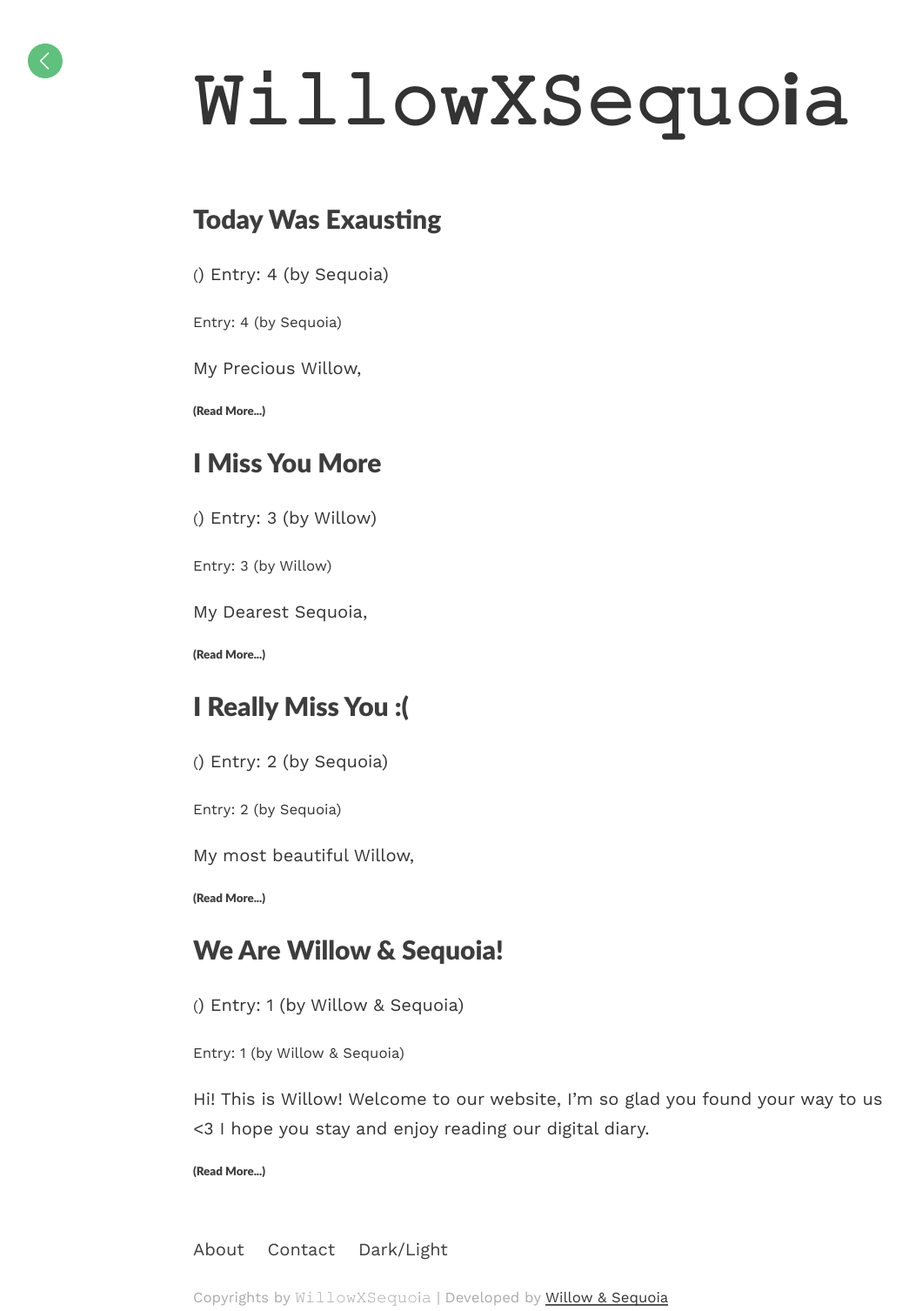
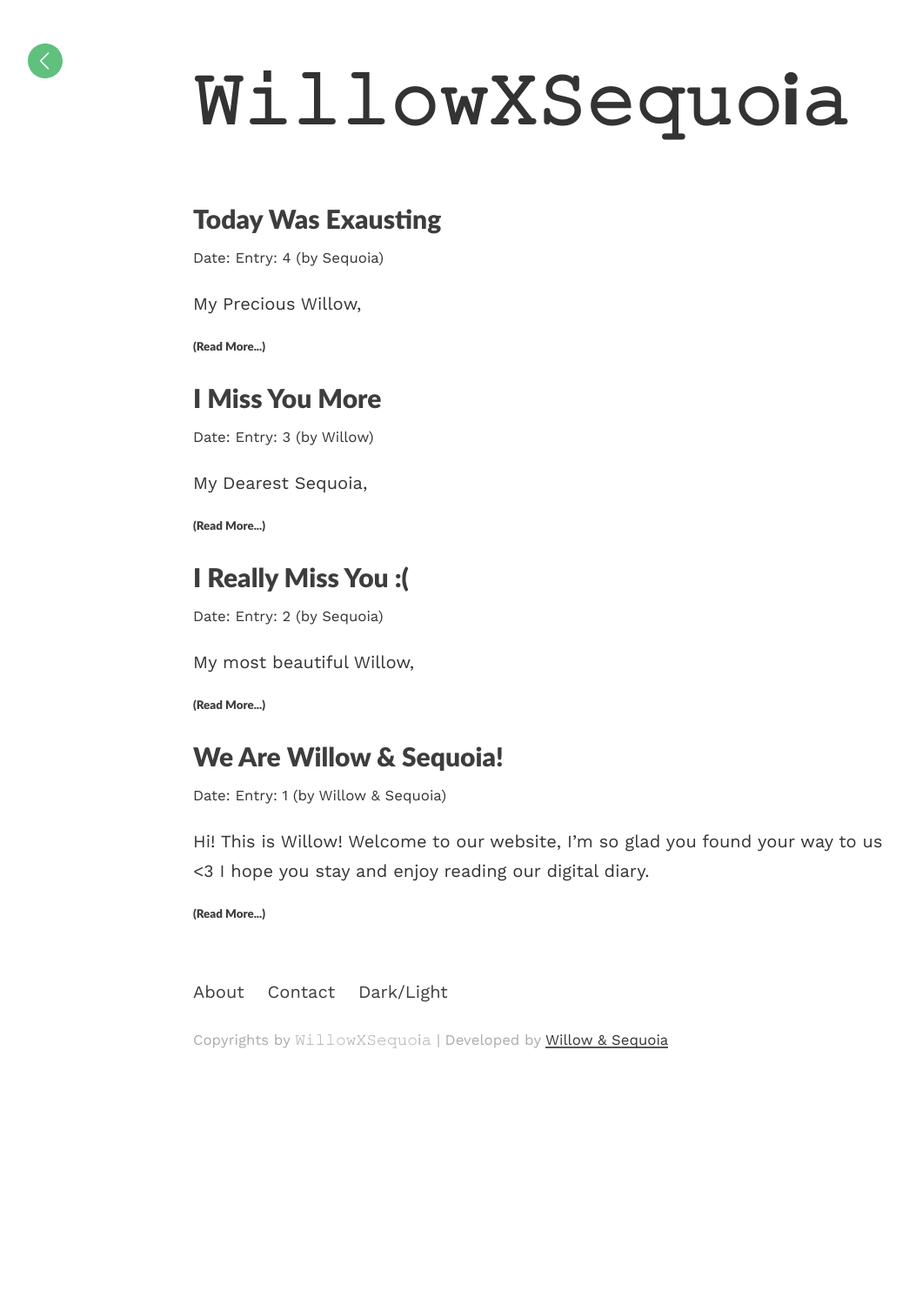
Before and after one commit to willowxsequoia/willowxsequoia.github.io, a Jekyll site: the page built from index.html, in a window 1280 px wide. Shown: the whole page at 87% size, without its empty margins (18-1063 px from the left). Built offline with Jekyll 4.4.1, drawn with Linux system fonts in a browser that asks for light colours; the list of posts is cut into pages by our own code; after the commit the page ends 1211 px from its top, so only the background shows below that.

Commit message:
Update index.html

```diff
--- a/index.html
+++ b/index.html
@@ -4,7 +4,7 @@ layout: default
 <h1 class="headline">{{site.title}}</h1>
 <div class="article-list">
   {% for post in paginator.posts %}
-    <h2><a href="{{post.url | prepend: site.baseurl}}">{{post.title}}</a></h2><p class="meta"><small>({{page.date | date: '%B %d, %Y'}}</small>) Entry: {{post.subtitle}}</p><small> Entry: {{post.subtitle}}</small>
+    <h2><a href="{{post.url | prepend: site.baseurl}}">{{post.title}}</a></h2><small>Date: {{page.date | date: '%B %d, %Y'}}</small><small> Entry: {{post.subtitle}}</small>
   <p>{{post.excerpt | strip_html}}<a href="{{post.url | prepend: site.baseurl}}"> <h6>(Read More...)</h6></a></p>
   {% endfor %}
 </div>
```
